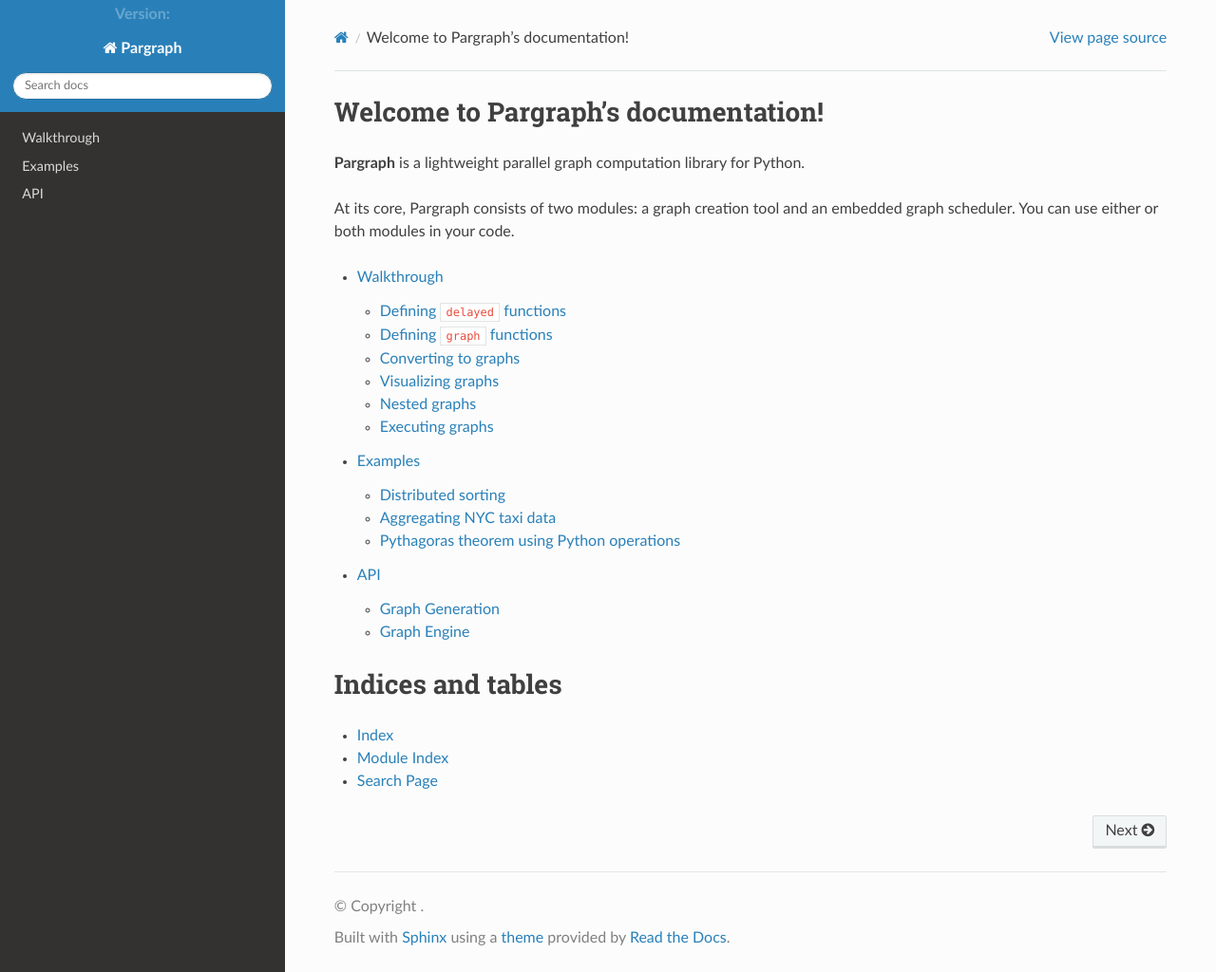
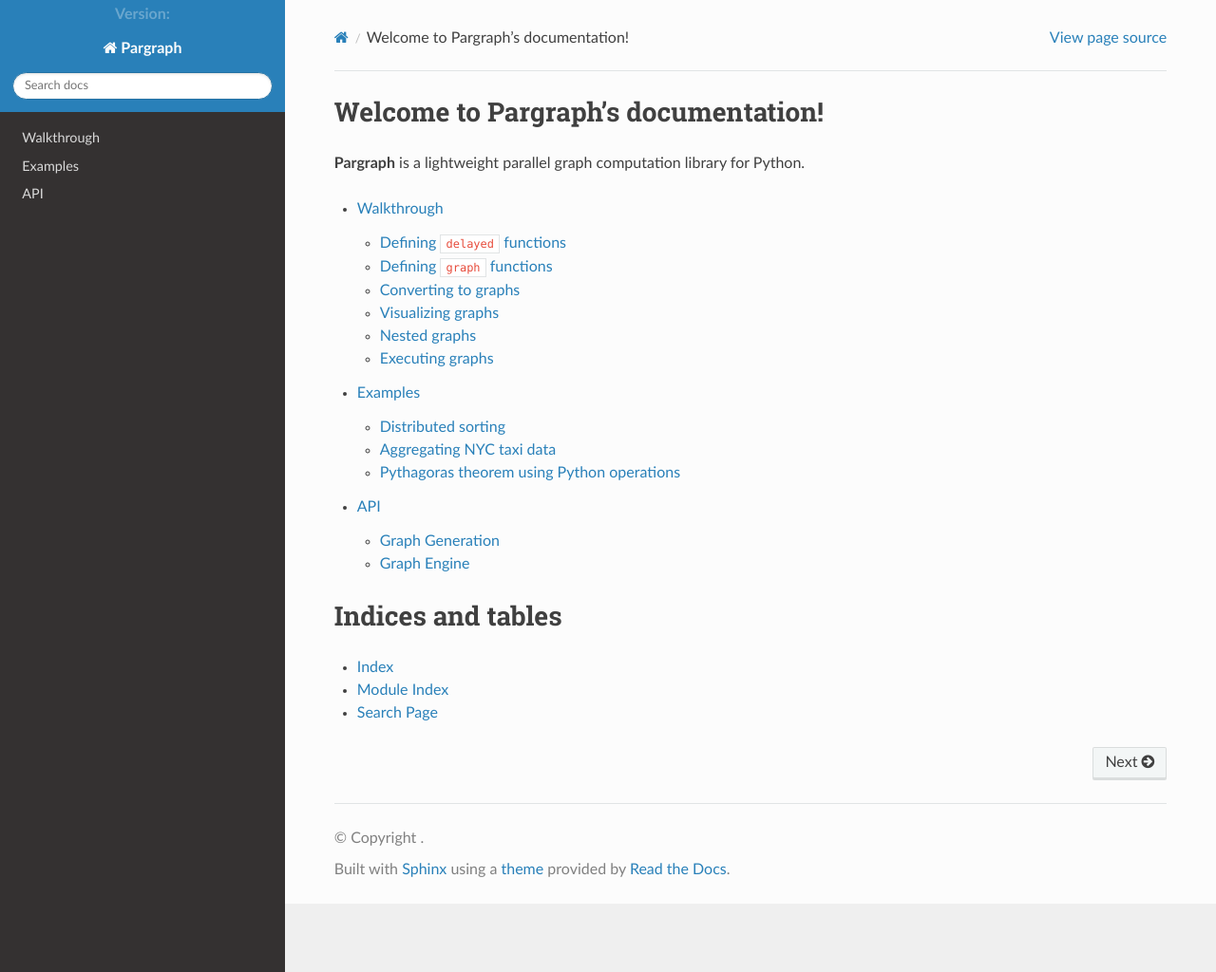
Before and after one commit to Citi/pargraph, a Sphinx documentation site: the page built from docs/source/index.rst, in a window 1280 px wide and 1024 px high. Shown: the whole window at 95% size. Built offline with Sphinx 7.4.7 and the Read the Docs theme 3.1.0, drawn with Linux system fonts in a browser that asks for light colours; the version number could not be read and is left out.

Commit message:
walkthrough and index
Signed-off-by: magniloquency <197707854+magniloquency@users.noreply.github.com>

```diff
--- a/docs/source/index.rst
+++ b/docs/source/index.rst
@@ -7,9 +7,6 @@ Welcome to Pargraph's documentation!
 =================================================
 
 **Pargraph** is a lightweight parallel graph computation library for Python.
-
-At its core, Pargraph consists of two modules: a graph creation tool and an embedded graph scheduler.
-You can use either or both modules in your code.
 
 .. toctree::
    :maxdepth: 2
```
Also changed, not shown: docs/source/walkthrough.ipynb.
